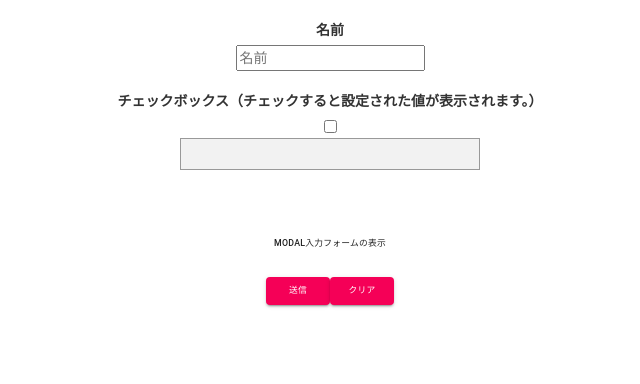
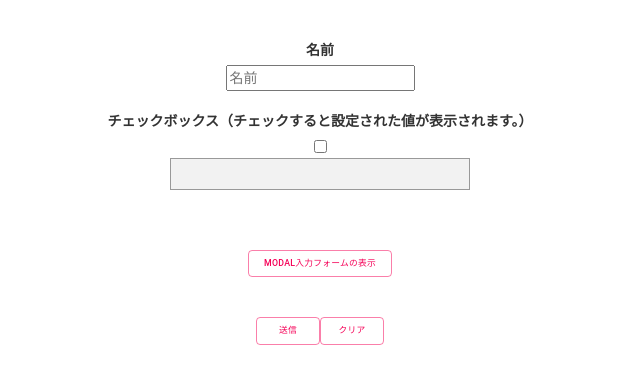
Before and after one commit to Onepiece2424/selfintroduction, a React (Create React App) app: page / in a window 1280 px wide. Shown: the top 384 px of the page, without its empty margins (320-960 px from the left). Built offline with nearby package versions, Linux system fonts and the light colour scheme.

Commit message:
スタイルの適用

```diff
--- a/src/App.css
+++ b/src/App.css
@@ -1,8 +1,7 @@
 .App {
   text-align: center;
-  padding: 10px;
-  margin: 10px;
   width: 100%;
+  padding-top: 40px;
 }
 
 .alert-message {
@@ -121,3 +120,8 @@ form input[type="button"] {
     width: calc(100% - 10px);
   }
 }
+
+.modalContent {
+  padding: 10px 20px;
+  margin: 0px 100px;
+}
--- a/src/components/changeform/ChangeForm.jsx
+++ b/src/components/changeform/ChangeForm.jsx
@@ -42,12 +42,13 @@ const Changeform = ({ handleSubmit, pristine, submitting, reset }) => {
         <Field name="hiddenvalue" component={renderField} type="hidden" />
         </div>
         <br></br>
-        <Button onClick={flagChange}>Modal入力フォームの表示</Button>
+        <Button variant="outlined" color="secondary" onClick={flagChange}>Modal入力フォームの表示</Button>
+        <br></br>
         <br></br>
         { flag && <ModalForm />}
         <br></br>
-        <Button color="secondary" variant="contained" type="submit">送信</Button>
-        <Button color="secondary" variant="contained" disabled={pristine || submitting} onClick={reset}>
+        <Button color="secondary" variant="outlined" type="submit">送信</Button>
+        <Button color="secondary" variant="outlined" disabled={pristine || submitting} onClick={reset}>
           クリア
         </Button>
       </form>
```
